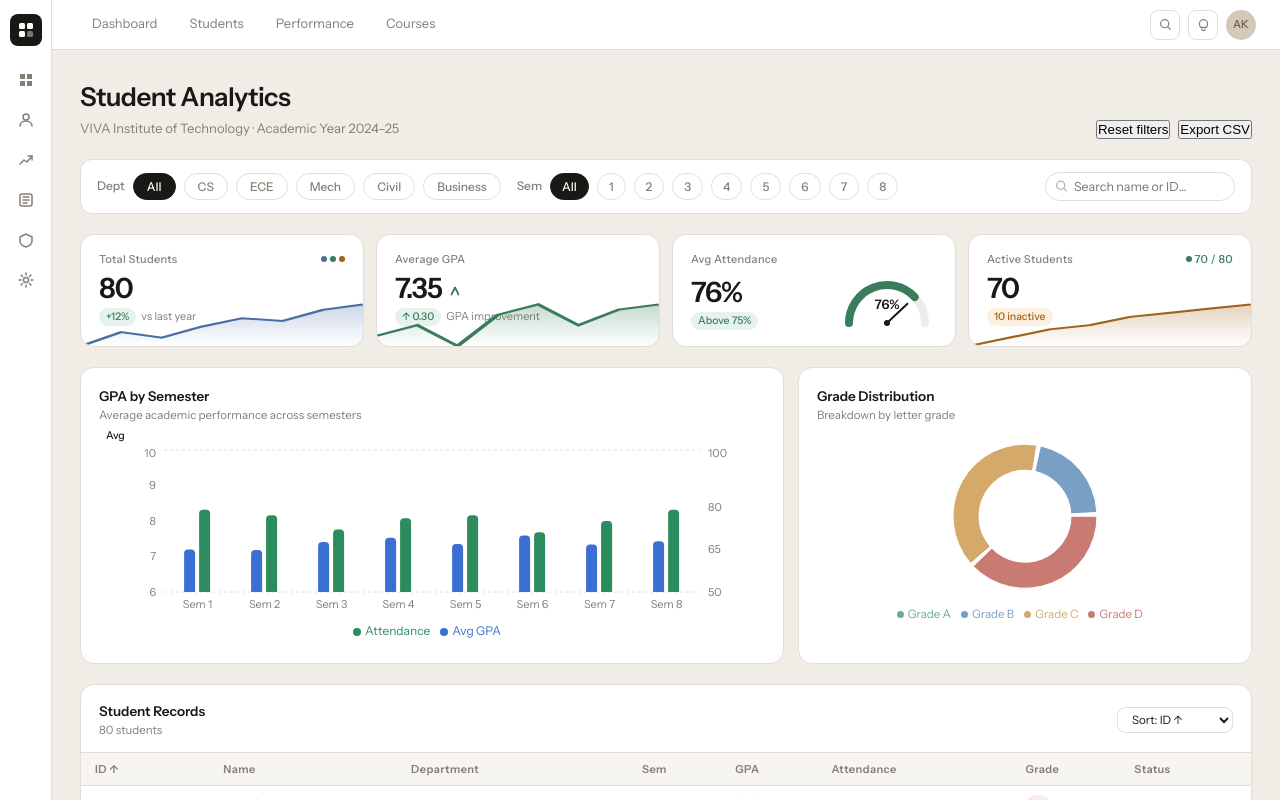
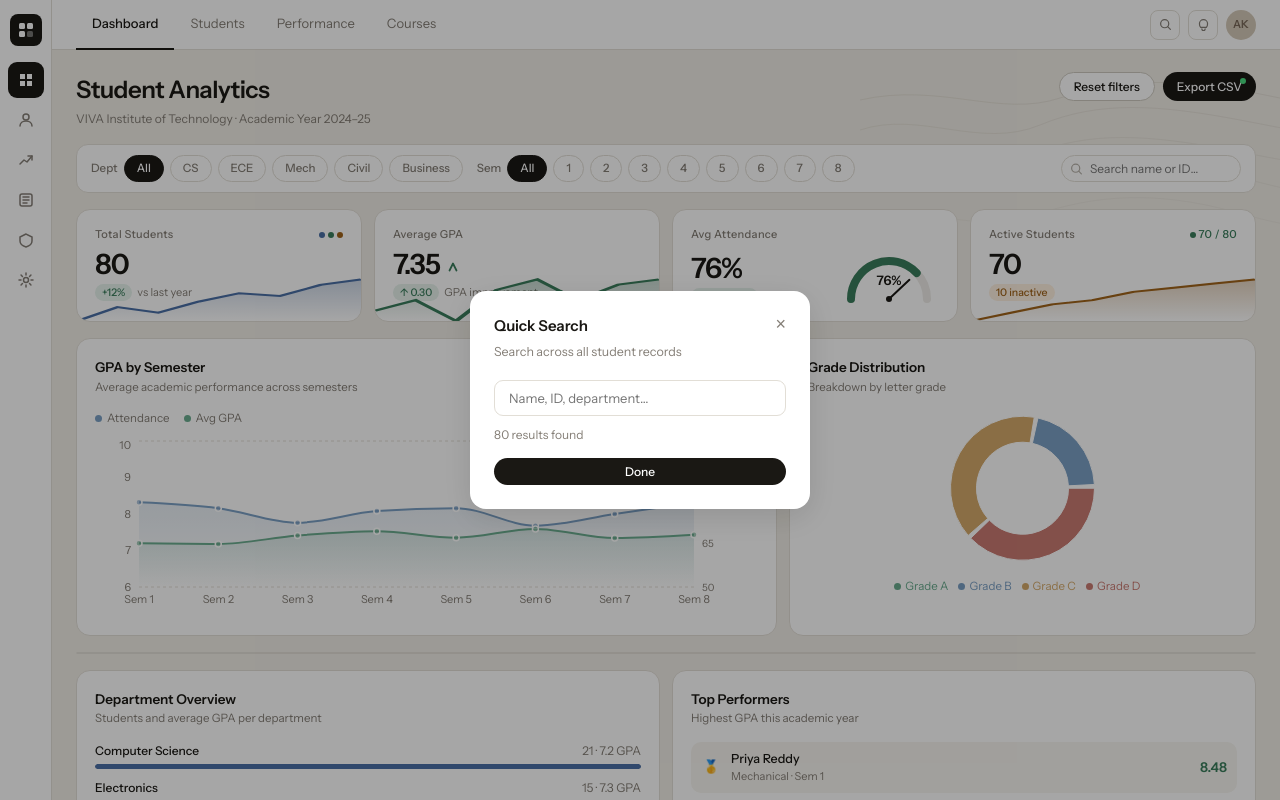
Before and after one commit to SamruddhiKharawade/Responsive-Data-Dashboard, a React (Vite) app: page / in a window 1280 px wide. Both pictures are taken after a click on the element 1165 px from the left and 24 px from the top of the page. Built offline with nearby package versions, Linux system fonts and the light colour scheme.

Commit message:
feat: App.jsx — full wiring of sidebar, tabs, filters, modals, CSV export, toast

```diff
--- a/src/App.jsx
+++ b/src/App.jsx
@@ -1,93 +1,149 @@
 import { useState, useMemo } from 'react'
 import { students, DEPARTMENTS, SEMESTERS } from './data/mockStudents'
+
 import Sidebar        from './components/Sidebar'
 import TopNav         from './components/TopNav'
+import TopoBackground from './components/TopoBackground'
 import StatCards      from './components/StatCards'
-import BarChartCard   from './components/BarChartCard'
+import AreaChartCard  from './components/AreaChartCard'
 import DonutChart     from './components/DonutChart'
 import StudentTable   from './components/StudentTable'
 import DeptOverview   from './components/DeptOverview'
 import TopPerformers  from './components/TopPerformers'
+import Modal          from './components/Modal'
+import Toast          from './components/Toast'
+
+const DEPT_CHIPS = [
+  { label: 'All',      value: 'All' },
+  { label: 'CS',       value: 'Computer Science' },
+  { label: 'ECE',      value: 'Electronics' },
+  { label: 'Mech',     value: 'Mechanical' },
+  { label: 'Civil',    value: 'Civil' },
+  { label: 'Business', value: 'Business' },
+]
 
 export default function App() {
-  const [deptFilter, setDeptFilter] = useState('All')
-  const [semFilter,  setSemFilter]  = useState('All')
-  const [search,     setSearch]     = useState('')
+  // ── nav state ──────────────────────────────────────────────
+  const [activeSb,  setActiveSb]  = useState(0)
+  const [activeTab, setActiveTab] = useState('Dashboard')
 
-  const filtered = useMemo(() => {
-    return students.filter(s => {
-      if (deptFilter !== 'All' && s.dept !== deptFilter) return false
-      if (semFilter  !== 'All' && s.sem  !== parseInt(semFilter)) return false
-      if (search && !s.name.toLowerCase().includes(search.toLowerCase()) && !s.id.includes(search)) return false
-      return true
-    })
-  }, [deptFilter, semFilter, search])
+  // ── filter state ───────────────────────────────────────────
+  const [deptF,  setDeptF]  = useState('All')
+  const [semF,   setSemF]   = useState('All')
+  const [search, setSearch] = useState('')
 
-  const resetFilters = () => { setDeptFilter('All'); setSemFilter('All'); setSearch('') }
+  // ── ui state ───────────────────────────────────────────────
+  const [modal, setModal] = useState(null)   // 'search' | 'profile' | 'settings' | null
+  const [toast, setToast] = useState('')
 
-  const deptChips = [{ label: 'All', value: 'All' }, ...DEPARTMENTS.map(d => ({
-    label: { 'Computer Science':'CS', Electronics:'ECE', Mechanical:'Mech', Civil:'Civil', Business:'Business' }[d],
-    value: d,
-  }))]
+  const showToast = msg => setToast(msg)
+
+  // ── filtered data ──────────────────────────────────────────
+  const filtered = useMemo(() => students.filter(s => {
+    if (deptF !== 'All' && s.dept !== deptF) return false
+    if (semF  !== 'All' && s.sem  !== parseInt(semF)) return false
+    if (search && !s.name.toLowerCase().includes(search.toLowerCase()) && !s.id.includes(search)) return false
+    return true
+  }), [deptF, semF, search])
+
+  // ── export CSV ─────────────────────────────────────────────
+  const exportCSV = () => {
+    const rows = [
+      ['ID', 'Name', 'Department', 'Semester', 'GPA', 'Attendance', 'Grade', 'Status'],
+      ...filtered.map(s => [s.id, s.name, s.dept, s.sem, s.gpa, s.att, s.grade, s.status]),
+    ]
+    const csv  = rows.map(r => r.join(',')).join('\n')
+    const blob = new Blob([csv], { type: 'text/csv' })
+    const url  = URL.createObjectURL(blob)
+    const a    = document.createElement('a')
+    a.href = url; a.download = 'students.csv'; a.click()
+    URL.revokeObjectURL(url)
+    showToast(`Exported ${filtered.length} records`)
+  }
+
+  const resetFilters = () => {
+    setDeptF('All'); setSemF('All'); setSearch('')
+    showToast('Filters cleared')
+  }
+
+  // ── sidebar handler ────────────────────────────────────────
+  const handleSbSelect = (index, label) => {
+    setActiveSb(index)
+    if (label === 'Settings') { setModal('settings'); return }
+    showToast(`Navigated to ${label}`)
+  }
 
   return (
-    <div style={{ display: 'flex', minHeight: '100vh' }}>
-      <Sidebar />
+    <div style={{ display: 'flex', height: '100vh', overflow: 'hidden' }}>
 
-      <div style={{ flex: 1, display: 'flex', flexDirection: 'column' }}>
-        <TopNav />
+      {/* ── SIDEBAR ── */}
+      <Sidebar activeIndex={activeSb} onSelect={handleSbSelect}/>
 
-        <main style={{ flex: 1, padding: 28, display: 'flex', flexDirection: 'column', gap: 20, overflowY: 'auto' }}>
+      {/* ── MAIN ── */}
+      <div style={{ flex: 1, display: 'flex', flexDirection: 'column', height: '100vh', overflow: 'hidden', position: 'relative' }}>
+
+        {/* ── TOPNAV ── */}
+        <TopNav
+          activeTab={activeTab}
+          onTabChange={tab => { setActiveTab(tab); showToast(`Viewing ${tab}`) }}
+          onSearch={() => setModal('search')}
+          onBell={() => showToast('No new notifications')}
+          onAvatar={() => setModal('profile')}
+        />
+
+        {/* ── CONTENT ── */}
+        <main style={{ flex: 1, padding: '22px 24px', overflowY: 'auto', display: 'flex', flexDirection: 'column', gap: 16, position: 'relative' }}>
+
+          <TopoBackground/>
 
           {/* page header */}
-          <div style={{ display: 'flex', alignItems: 'flex-end', justifyContent: 'space-between' }}>
+          <div style={{ display: 'flex', alignItems: 'flex-start', justifyContent: 'space-between', position: 'relative', zIndex: 1 }}>
             <div>
-              <h1 style={{ fontSize: 26, fontWeight: 600, letterSpacing: '-0.5px' }}>Student Analytics</h1>
-              <p style={{ fontSize: 13, color: 'var(--muted)', marginTop: 2 }}>
+              <h1 style={{ fontSize: 24, fontWeight: 600, letterSpacing: '-0.5px' }}>Student Analytics</h1>
+              <p style={{ fontSize: 12, color: 'var(--muted)', marginTop: 2 }}>
                 VIVA Institute of Technology · Academic Year 2024–25
               </p>
             </div>
             <div style={{ display: 'flex', gap: 8 }}>
-              <button className="pill-btn outline" onClick={resetFilters}>Reset filters</button>
-              <button className="pill-btn filled">Export CSV</button>
+              <button className="btn btn-outline" onClick={resetFilters}>Reset filters</button>
+              <button className="btn btn-filled" onClick={exportCSV}>
+                Export CSV
+                <span className="dot"/>
+              </button>
             </div>
           </div>
 
           {/* filters */}
-          <div style={{ display: 'flex', gap: 8, flexWrap: 'wrap', alignItems: 'center',
+          <div style={{
+            display: 'flex', gap: 6, flexWrap: 'wrap', alignItems: 'center',
             background: 'var(--white)', border: '1px solid var(--border)',
-            borderRadius: 12, padding: '12px 16px',
+            borderRadius: 12, padding: '10px 14px', position: 'relative', zIndex: 1,
           }}>
-            <span style={{ fontSize: 12, color: 'var(--muted)', fontWeight: 500 }}>Dept</span>
-            {deptChips.map(c => (
-              <button key={c.value}
-                onClick={() => setDeptFilter(c.value)}
-                style={{
-                  padding: '5px 13px', borderRadius: 20, fontSize: 12, fontWeight: 500,
-                  cursor: 'pointer', fontFamily: 'var(--font)',
-                  background: deptFilter === c.value ? 'var(--text)' : 'var(--white)',
-                  border: `1px solid ${deptFilter === c.value ? 'var(--text)' : 'var(--border)'}`,
-                  color: deptFilter === c.value ? 'white' : 'var(--muted)',
-                }}
-              >{c.label}</button>
+            <span style={{ fontSize: 11.5, color: 'var(--muted)', fontWeight: 500 }}>Dept</span>
+            {DEPT_CHIPS.map(c => (
+              <div
+                key={c.value}
+                className={`chip ${deptF === c.value ? 'on' : ''}`}
+                onClick={() => setDeptF(c.value)}
+              >
+                {c.label}
+              </div>
             ))}
 
-            <span style={{ fontSize: 12, color: 'var(--muted)', fontWeight: 500, marginLeft: 8 }}>Sem</span>
+            <span style={{ fontSize: 11.5, color: 'var(--muted)', fontWeight: 500, marginLeft: 8 }}>Sem</span>
             {['All', ...SEMESTERS.map(String)].map(s => (
-              <button key={s}
-                onClick={() => setSemFilter(s)}
-                style={{
-                  padding: '5px 11px', borderRadius: 20, fontSize: 12, fontWeight: 500,
-                  cursor: 'pointer', fontFamily: 'var(--font)',
-                  background: semFilter === s ? 'var(--text)' : 'var(--white)',
-                  border: `1px solid ${semFilter === s ? 'var(--text)' : 'var(--border)'}`,
-                  color: semFilter === s ? 'white' : 'var(--muted)',
-                }}
-              >{s === 'All' ? 'All' : s}</button>
+              <div
+                key={s}
+                className={`chip ${semF === s ? 'on' : ''}`}
+                onClick={() => setSemF(s)}
+              >
+                {s}
+              </div>
             ))}
 
+            {/* search */}
             <div style={{ marginLeft: 'auto', position: 'relative' }}>
-              <svg style={{ position: 'absolute', left: 10, top: '50%', transform: 'translateY(-50%)', width: 13, height: 13, color: 'var(--muted2)', pointerEvents: 'none' }}
+              <svg style={{ position: 'absolute', left: 9, top: '50%', transform: 'translateY(-50%)', width: 13, height: 13, color: 'var(--muted2)', pointerEvents: 'none' }}
                 viewBox="0 0 16 16" fill="none" stroke="currentColor" strokeWidth="1.5">
                 <circle cx="7" cy="7" r="5"/><path d="M11 11l3 3" strokeLinecap="round"/>
               </svg>
@@ -96,34 +152,117 @@ export default function App() {
                 onChange={e => setSearch(e.target.value)}
                 placeholder="Search name or ID…"
                 style={{
-                  padding: '6px 12px 6px 28px', borderRadius: 20, border: '1px solid var(--border)',
-                  background: 'var(--white)', fontFamily: 'var(--font)', fontSize: 12.5,
-                  color: 'var(--text)', outline: 'none', width: 190,
+                  padding: '5px 12px 5px 28px', borderRadius: 20,
+                  border: '1px solid var(--border)',
+                  background: 'var(--white)',
+                  fontFamily: 'var(--font)', fontSize: 12,
+                  color: 'var(--text)', outline: 'none', width: 180,
                 }}
               />
             </div>
           </div>
 
           {/* stat cards */}
-          <StatCards data={filtered} />
+          <StatCards data={filtered}/>
 
           {/* charts row */}
-          <div style={{ display: 'grid', gridTemplateColumns: '1.55fr 1fr', gap: 14 }}>
-            <BarChartCard students={filtered} />
-            <DonutChart   data={filtered} />
+          <div style={{ display: 'grid', gridTemplateColumns: '1.5fr 1fr', gap: 12 }}>
+            <AreaChartCard students={filtered}/>
+            <DonutChart    data={filtered}/>
           </div>
 
           {/* table */}
-          <StudentTable data={filtered} />
+          <StudentTable data={filtered}/>
 
           {/* bottom row */}
-          <div style={{ display: 'grid', gridTemplateColumns: '1fr 1fr', gap: 14 }}>
-            <DeptOverview />
-            <TopPerformers />
+          <div style={{ display: 'grid', gridTemplateColumns: '1fr 1fr', gap: 12 }}>
+            <DeptOverview/>
+            <TopPerformers/>
           </div>
 
         </main>
       </div>
+
+      {/* ── MODALS ── */}
+      {modal === 'search' && (
+        <Modal onClose={() => setModal(null)}>
+          <div className="modal-title">Quick Search</div>
+          <div className="modal-sub">Search across all student records</div>
+          <input
+            autoFocus
+            placeholder="Name, ID, department…"
+            defaultValue={search}
+            onChange={e => setSearch(e.target.value)}
+            style={{
+              width: '100%', padding: '9px 14px', borderRadius: 9,
+              border: '1px solid var(--border)',
+              fontFamily: 'var(--font)', fontSize: 13, outline: 'none',
+            }}
+          />
+          <div style={{ marginTop: 10, fontSize: 12, color: 'var(--muted)' }}>
+            {filtered.length} results found
+          </div>
+          <button
+            className="btn btn-filled"
+            style={{ marginTop: 14, width: '100%', justifyContent: 'center' }}
+            onClick={() => setModal(null)}
+          >
+            Done
+          </button>
+        </Modal>
+      )}
+
+      {modal === 'profile' && (
+        <Modal onClose={() => setModal(null)}>
+          <div style={{ display: 'flex', alignItems: 'center', gap: 14, marginBottom: 18 }}>
+            <div style={{
+              width: 48, height: 48, borderRadius: '50%', background: '#d4c9b8',
+              display: 'flex', alignItems: 'center', justifyContent: 'center',
+              fontSize: 16, fontWeight: 600, color: '#7a6a5a',
+            }}>AK</div>
+            <div>
+              <div style={{ fontWeight: 600, fontSize: 15 }}>Arjun Kumar</div>
+              <div style={{ fontSize: 12.5, color: 'var(--muted)' }}>Administrator · VIVA Institute</div>
+            </div>
+          </div>
+          {[['Role', 'Admin'], ['Department', 'Computer Science'], ['Year', '2024–25'], ['Access', 'Full']].map(([k, v]) => (
+            <div key={k} className="csv-row">
+              <span style={{ color: 'var(--muted)' }}>{k}</span>
+              <span style={{ fontWeight: 500 }}>{v}</span>
+            </div>
+          ))}
+          <button
+            className="btn btn-outline"
+            style={{ marginTop: 14, width: '100%', justifyContent: 'center' }}
+            onClick={() => { setModal(null); showToast('Signed out') }}
+          >
+            Sign out
+          </button>
+        </Modal>
+      )}
+
+      {modal === 'settings' && (
+        <Modal onClose={() => setModal(null)}>
+          <div className="modal-title">Settings</div>
+          <div className="modal-sub">Dashboard preferences</div>
+          {[['Academic Year', '2024–25'], ['Default View', 'All Departments'], ['Records per page', '8'], ['Theme', 'Light']].map(([k, v]) => (
+            <div key={k} className="csv-row">
+              <span style={{ color: 'var(--muted)' }}>{k}</span>
+              <span style={{ fontWeight: 500, color: 'var(--blue)' }}>{v}</span>
+            </div>
+          ))}
+          <button
+            className="btn btn-filled"
+            style={{ marginTop: 14, width: '100%', justifyContent: 'center' }}
+            onClick={() => { setModal(null); showToast('Settings saved') }}
+          >
+            Save
+          </button>
+        </Modal>
+      )}
+
+      {/* ── TOAST ── */}
+      {toast && <Toast message={toast} onDone={() => setToast('')}/>}
     </div>
   )
 }
```
